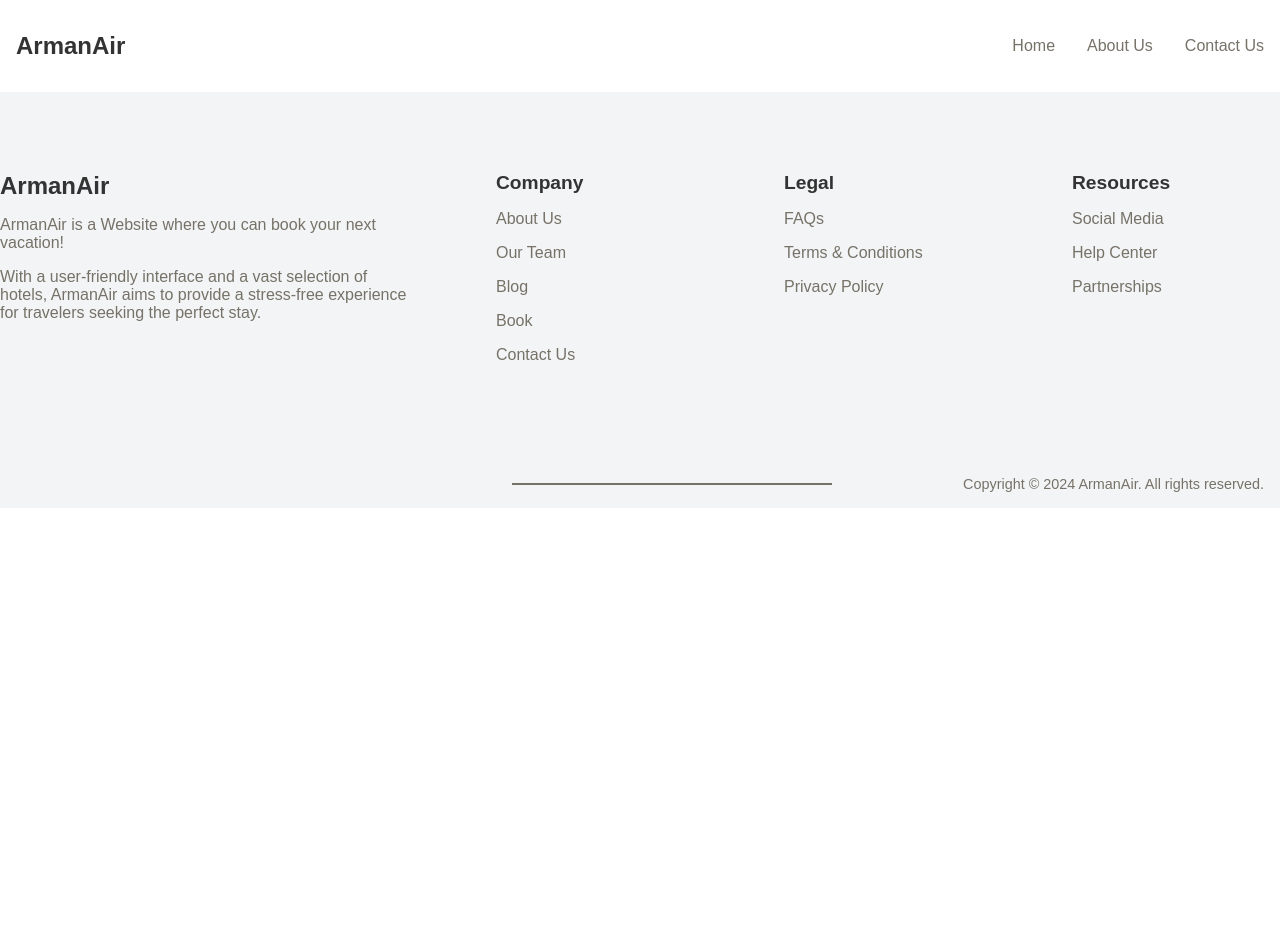
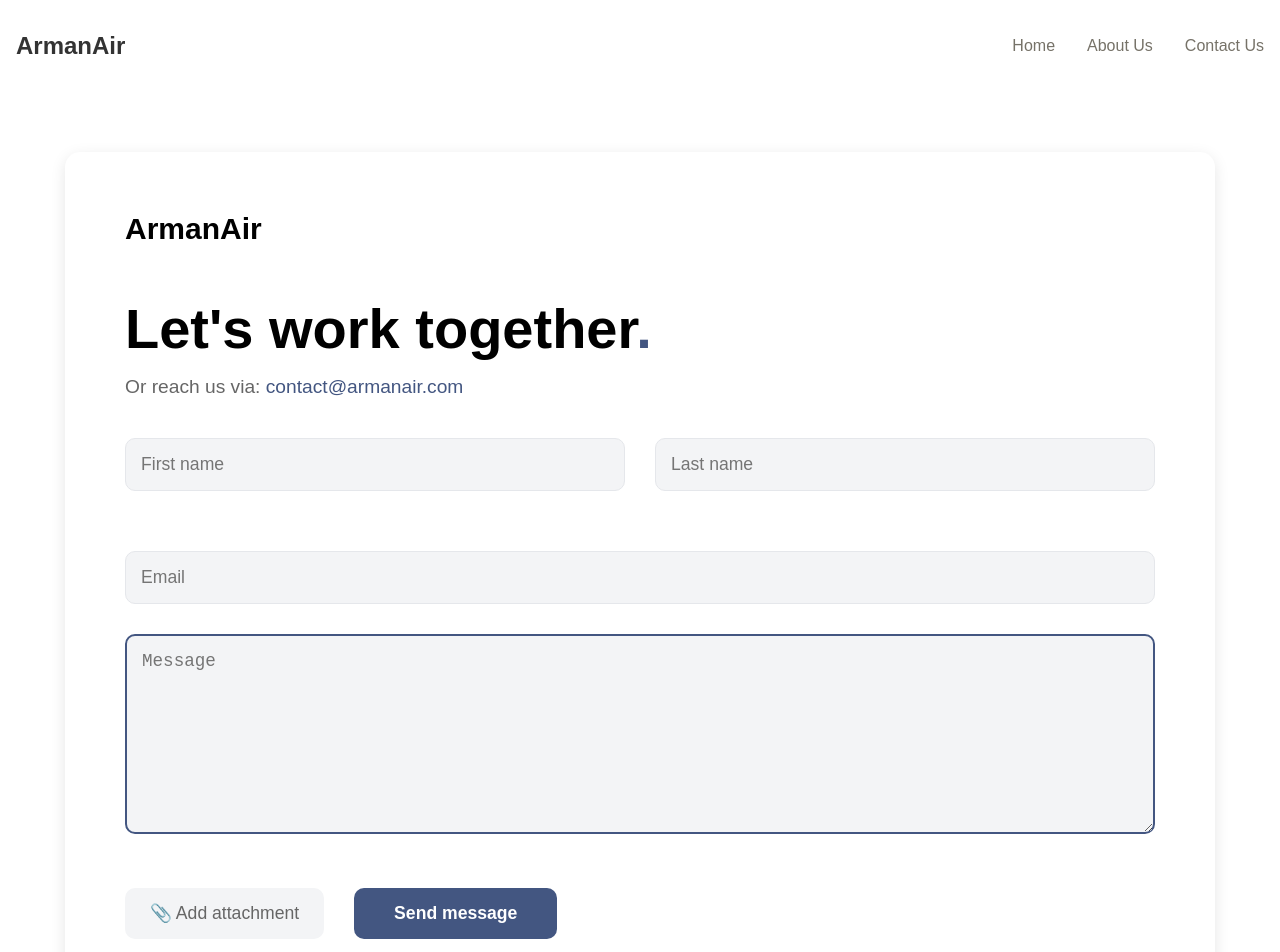
Before and after one commit to dung592847/WebTechProject_Frontend, a Vue app in the folder webtech-frontend/: page /contact-us in a window 1280 px wide. Shown: the top 952 px of the page. Before the commit the page ends 800 px from the top, so only its background shows below. Built offline with nearby package versions, Linux system fonts and the light colour scheme.

Commit message:
added ContactUs component

```diff
--- /dev/null
+++ b/webtech-frontend/src/components/ContactUs.vue
@@ -0,0 +1,152 @@
+<template>
+    <div class="form-wrapper">
+      <div class="container">
+        <div class="logo">ArmanAir</div>
+        <h1>Let's work together<span>.</span></h1>
+        <p class="subtitle">Or reach us via: <a href="mailto:contact@armanair.com">contact@armanair.com</a></p>
+
+        <form>
+          <div class="form-row">
+            <div class="form-group">
+              <input type="text" placeholder="First name">
+            </div>
+            <div class="form-group">
+              <input type="text" placeholder="Last name">
+            </div>
+          </div>
+
+          <input type="email" placeholder="Email">
+
+          <textarea placeholder="Message"></textarea>
+
+          <div class="button-group">
+            <button type="button" class="attachment-btn">
+              📎 Add attachment
+            </button>
+            <button type="submit" class="send-btn">Send message</button>
+          </div>
+        </form>
+      </div>
+    </div>
+  </template>
+
+  <style scoped>
+  .form-wrapper {
+    background-color: white;
+    min-height: 100vh;
+    display: flex;
+    justify-content: center;
+    align-items: center;
+    padding: 20px;
+  }
+
+  .container {
+    background-color: white;
+    padding: 60px;
+    border-radius: 15px;
+    box-shadow: 0 4px 15px rgba(0, 0, 0, 0.1);
+    width: 100%;
+    max-width: 1150px; /* Erhöht von 800px */
+    min-height: 80vh; /* Mindesthöhe hinzugefügt */
+    margin: 40px;
+  }
+
+  .logo {
+    font-size: 30px; /* Größer */
+    font-weight: bold;
+    margin-bottom: 50px; /* Mehr Abstand */
+  }
+
+  h1 {
+    font-size: 3.5rem; /* Größer */
+    margin-bottom: 15px;
+  }
+
+  h1 span {
+    color: #435681;
+  }
+
+  .subtitle {
+    font-size: 1.2rem; /* Größer */
+    color: #666;
+    margin-bottom: 40px;
+  }
+
+  .subtitle a {
+    color: #435681;
+    text-decoration: none;
+  }
+
+  .form-row {
+    display: flex;
+    gap: 30px; /* Mehr Abstand */
+    margin-bottom: 30px;
+  }
+
+  .form-group {
+    flex: 1;
+  }
+
+  input, textarea {
+    width: 100%;
+    padding: 15px; /* Größer */
+    border: 1px solid #e5e7eb;
+    border-radius: 10px;
+    background-color: #f3f4f6;
+    margin-bottom: 30px; /* Mehr Abstand */
+    font-size: 1.1rem; /* Größer */
+  }
+
+  textarea {
+    resize: vertical;
+    min-height: 200px; /* Größer */
+    border: 2px solid #435681;
+  }
+
+  .button-group {
+    display: flex;
+    gap: 30px;
+    align-items: center;
+    margin-top: 20px;
+  }
+
+  .attachment-btn {
+    padding: 15px 25px;
+    background-color: #f3f4f6;
+    border: none;
+    border-radius: 10px;
+    color: #666;
+    cursor: pointer;
+    display: flex;
+    align-items: center;
+    gap: 10px;
+    font-size: 1.1rem;
+  }
+
+  .send-btn {
+    padding: 15px 40px;
+    background-color: #435681;
+    border: none;
+    border-radius: 10px;
+    color: white;
+    cursor: pointer;
+    font-weight: bold;
+    font-size: 1.1rem;
+  }
+
+  @media (max-width: 768px) {
+    .form-row {
+      flex-direction: column;
+    }
+
+    .container {
+      padding: 30px;
+      margin: 20px;
+      min-height: auto;
+    }
+
+    h1 {
+      font-size: 2.5rem;
+    }
+  }
+  </style>
--- a/webtech-frontend/src/views/ContactView.vue
+++ b/webtech-frontend/src/views/ContactView.vue
@@ -1,6 +1,6 @@
 <template>
     <NavHeader></NavHeader>
-
+    <ContactUs></ContactUs>
   <FooterComponent></FooterComponent>
   </template>
 
@@ -10,6 +10,7 @@
   import FooterComponent from "../components/FooterComponent.vue"
 import AirplaneSeats from "@/components/AirplaneSeats.vue";
 import Contactform from "@/components/Contactform.vue";
+import ContactUs from "@/components/ContactUs.vue";
 
 
   export default {
@@ -17,8 +18,7 @@ import Contactform from "@/components/Contactform.vue";
     name: 'HomeView',
     components: {
       NavHeader,
-      AirplaneSeats,
-      Contactform,
+      ContactUs,
       FooterComponent
     }
   }
```
